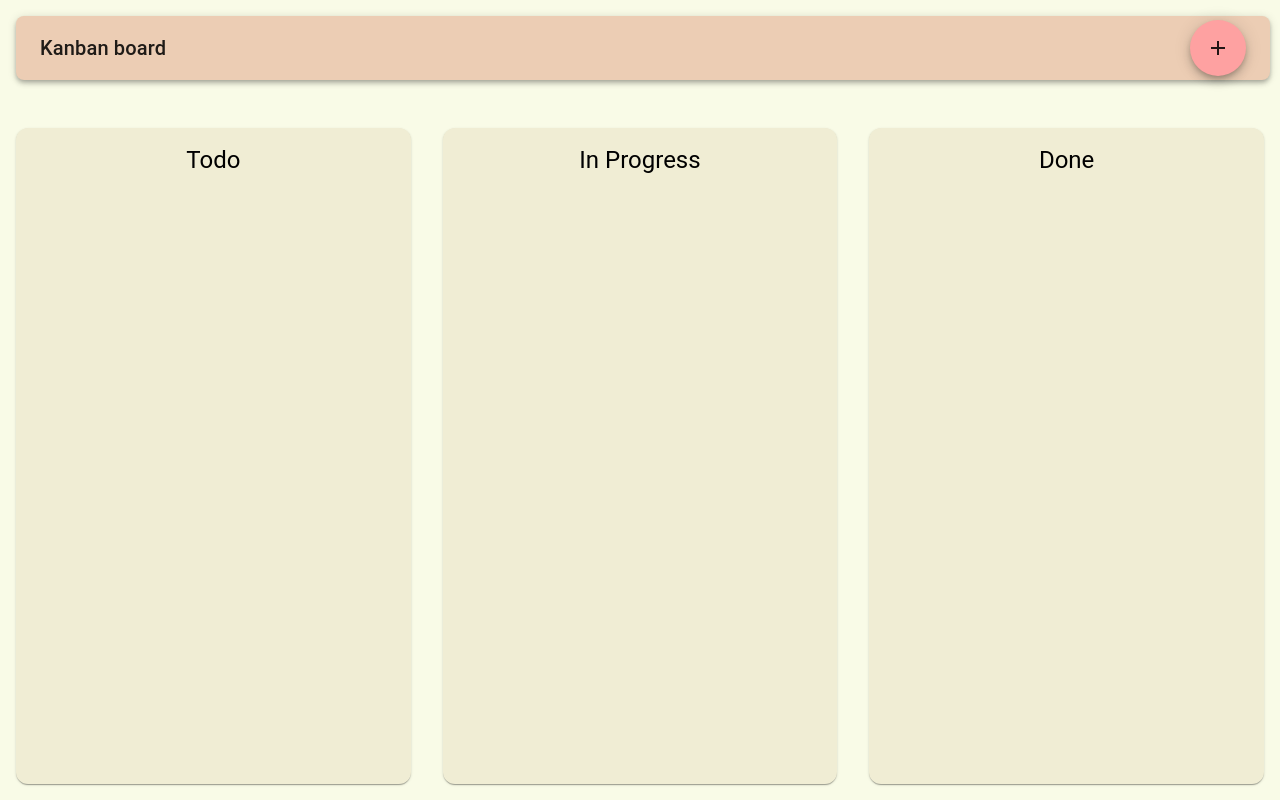
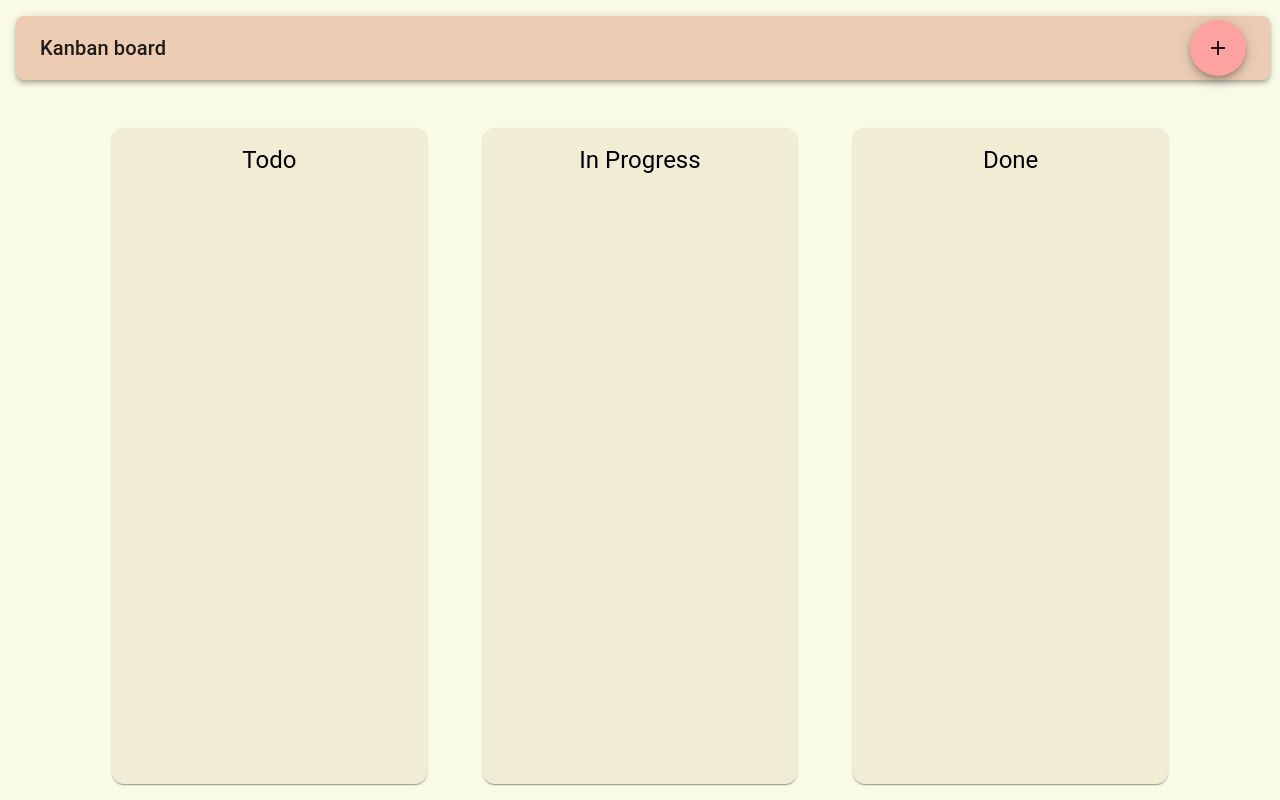
Before and after one commit to talehto/react-tests, a React (Vite) app in the folder agile-sprint-view2/: page / in a window 1280 px wide. Built offline with nearby package versions, Linux system fonts and the light colour scheme.

Commit message:
Improved layout modification of the Background column

```diff
--- a/agile-sprint-view2/src/App.tsx
+++ b/agile-sprint-view2/src/App.tsx
@@ -18,9 +18,12 @@ const App: React.FC = () => {
       <Box sx={{ display: 'flex', flexDirection: 'column', flexGrow: 1, width: "100vw", height: "100vh", bgcolor: 'background.default' }}>
       <CustomAppBar title="Kanban board" sx={{ width: "98vw",  mt: 2 }} onButtonClick={handleButtonClick} />
         <Grid container sx={{ flexGrow: 1 }}>
-          <BackgroundColumn title="Todo" size={{ xs: 4, md: 4 }} padding={2} sx_args={{ mt: 2 }} />
-          <BackgroundColumn title="In Progress" size={{ xs: 4, md: 4 }} padding={2} sx_args={{ mt: 2 }}  />
-          <BackgroundColumn title="Done" size={{ xs: 4, md: 4 }} padding={2} sx_args={{ mt: 2 }} />
+          <BackgroundColumn title="Todo" size={{ xs: 4, md: 4 }}
+            grid_sx_args={{ pl: 14, pr: 0, pt: 2, pb: 2 }} card_sx_args={{ mt: 2 }} />
+          <BackgroundColumn title="In Progress" size={{ xs: 4, md: 4 }}
+            grid_sx_args={{ pl: 7, pr: 7, pt: 2, pb: 2 }} card_sx_args={{ mt: 2 }}  />
+          <BackgroundColumn title="Done" size={{ xs: 4, md: 4 }}
+            grid_sx_args={{ pl: 0, pr: 14, pt: 2, pb: 2 }} card_sx_args={{ mt: 2 }} />
         </Grid>
       </Box>
     </ThemeProvider>
--- a/agile-sprint-view2/src/components/BackgroundColumn.tsx
+++ b/agile-sprint-view2/src/components/BackgroundColumn.tsx
@@ -8,16 +8,16 @@ import { SxProps, Theme } from '@mui/system';
 interface BackgroundColumnProps {
   title: string;
   size: { xs: number, sm?: number, md?: number, lg?: number, xl?: number };
-  padding?: number;
-  sx_args?: SxProps<Theme>;
+  grid_sx_args?: SxProps<Theme>;
+  card_sx_args?: SxProps<Theme>;
 }
 
-const BackgroundColumn: React.FC<BackgroundColumnProps> = ({ title, size, padding, sx_args }) => {
+const BackgroundColumn: React.FC<BackgroundColumnProps> = ({ title, size, grid_sx_args, card_sx_args }) => {
   const theme = useTheme();
 
   return (
-    <Grid size={size} sx={{ padding, display: 'flex', flexDirection: 'column' }}>
-      <Card sx={{ flexGrow: 1, backgroundColor: theme.palette.column_background.default, borderRadius: 3, ...sx_args }}>
+    <Grid size={size} sx={{ display: 'flex', flexDirection: 'column', ...grid_sx_args }}>
+      <Card sx={{ flexGrow: 1, backgroundColor: theme.palette.column_background.default, borderRadius: 3, ...card_sx_args }}>
         <CardHeader title={title}
           sx={{ textAlign: 'center', alignItems: 'flex-start' }}
         />
```
